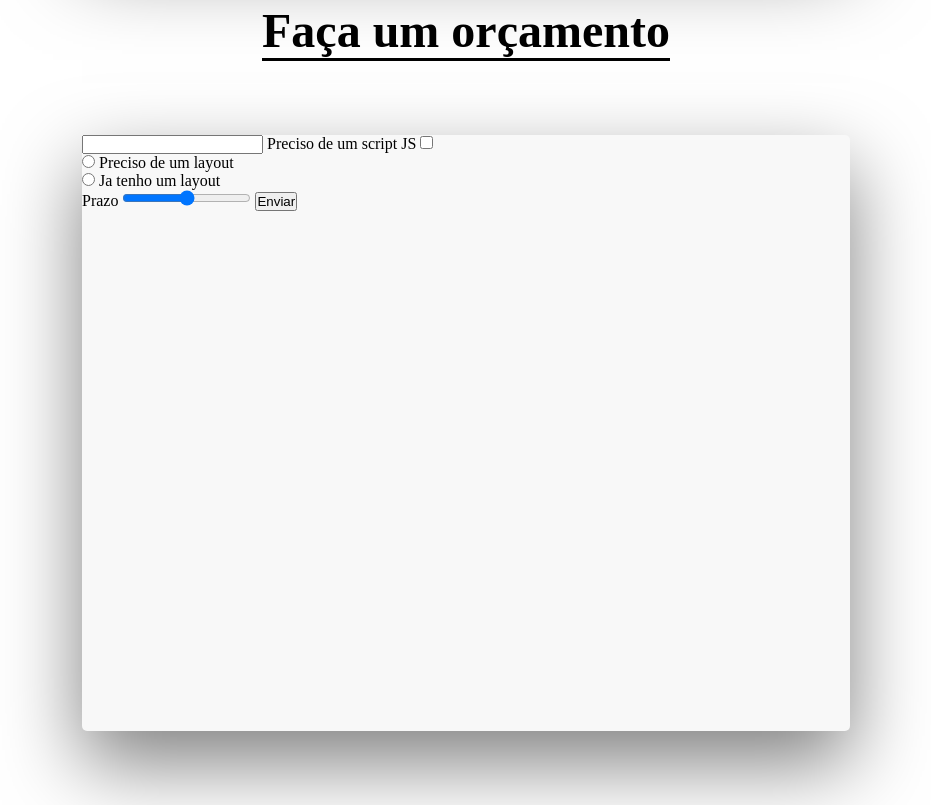
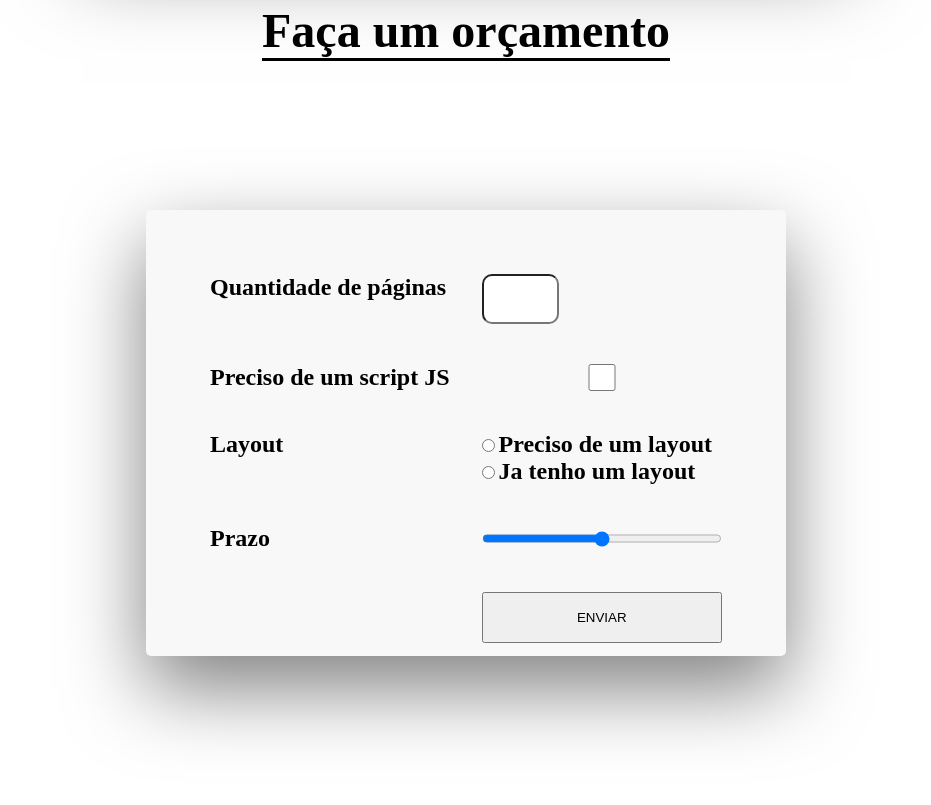
Before and after one commit to RenanAugustoKwn/portifolio01, a plain HTML site: page index.html in a window 1280 px wide. Shown: the part 2889-3694 px from the top of the page, without its empty margins (174-1105 px from the left). Drawn offline with Linux system fonts and the light colour scheme.

Commit message:
Panel orcamento

```diff
--- a/index.html
+++ b/index.html
@@ -199,11 +199,11 @@
     <section class="sessao-orcamento">
         <div class="orcamento-wrapper">
             <form>
-                <label for="qtde"></label>
-                <input type="text" name="qtde" id="qtde">
+                <label for="qtde">Quantidade de páginas</label>
+                <input type="number" min="1" name="qtde" id="qtde">
                 <label for="js">Preciso de um script JS</label>
                 <input type="checkbox" name="js" id="js">
-                <label for="Layout"></label>
+                <label for="Layout">Layout</label>
                 <div class="group-layout">
                     <div>
                         <input type="radio" name="layout" id="layout-sim">
--- a/style.css
+++ b/style.css
@@ -418,8 +418,8 @@ header{
     align-items: center;
 }
 .orcamento-wrapper{
-    width: 60%;
-    height: 80%;
+    width: 50%;
+    height: 60%;
     background-color: rgb(248, 248, 248);
     border-radius: 5px;
     box-shadow: 0 2rem 5rem rgba(0, 0, 0, .5);
@@ -436,3 +436,27 @@ header{
     font-size: 3rem;
     top: -20rem;
 }
+.sessao-orcamento form{
+    margin: 4rem;
+    display: grid;
+    grid-template-columns: auto 1fr;
+    column-gap: 2rem;
+    row-gap: 2.5rem;
+}
+.sessao-orcamento label{
+    font-size:  1.5rem;
+    font-weight: bold;
+}
+.sessao-orcamento input[type = "number"]{
+    width: 4rem;
+    font-size: 2rem;
+    outline: none;
+    border-radius: 10px;
+    padding: 0.3rem;
+}
+.btn-orcamento{
+    text-transform: uppercase;
+    padding: 1rem;
+    cursor: pointer;
+    grid-column: 2;
+}
```
